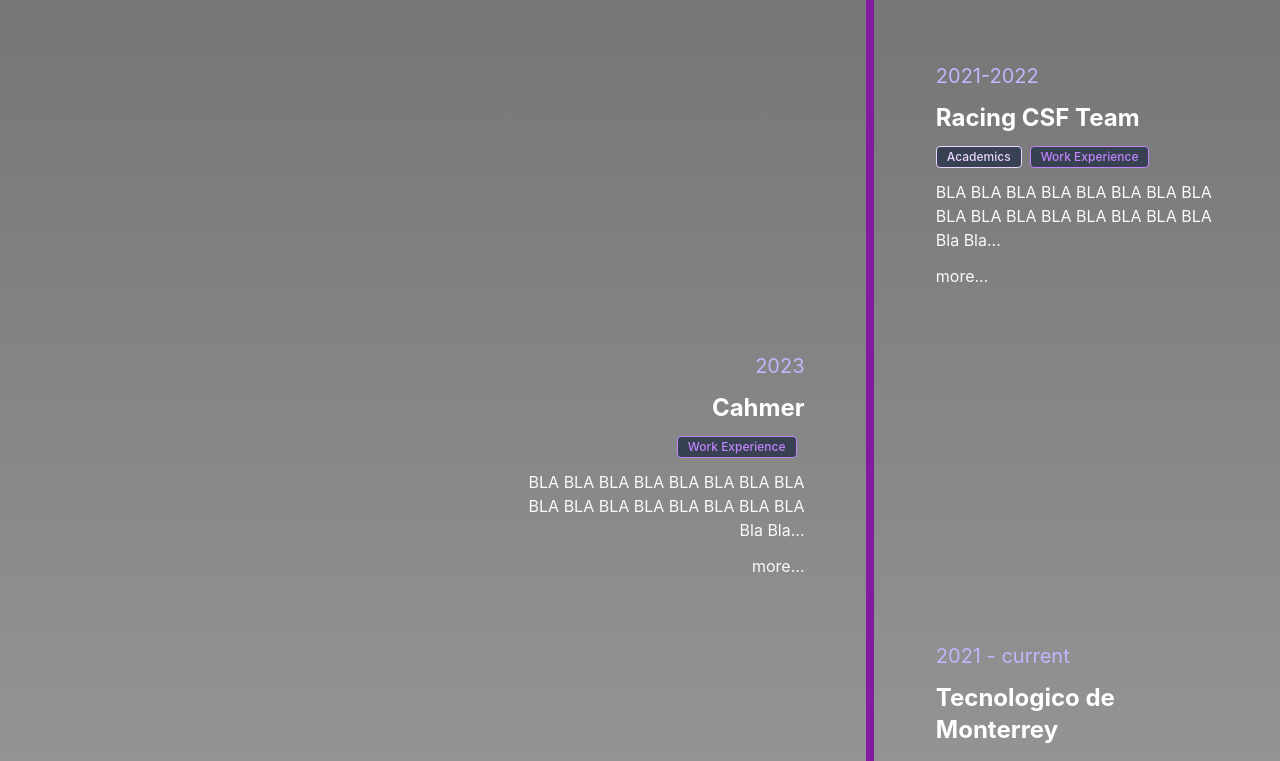
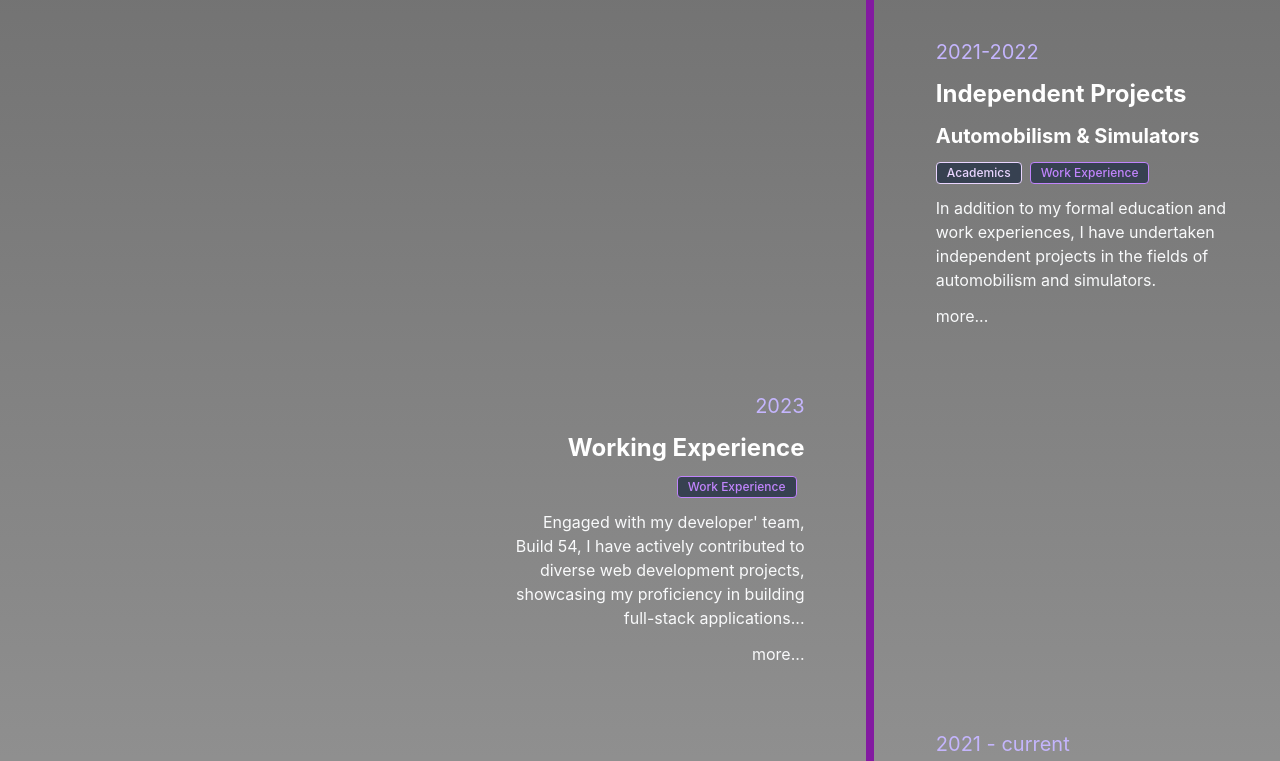
Before and after one commit to Gabordlr/MyPortafolio, a React (Create React App) app: page / in a window 1280 px wide. Shown: the part 4080-4841 px from the top of the page. Built offline with nearby package versions, Linux system fonts and the light colour scheme.

Commit message:
More Info Updates

```diff
--- a/src/components/timeLineCard.js
+++ b/src/components/timeLineCard.js
@@ -65,7 +65,7 @@ export default function TimeLineCard({ id, onClose }) {
             key={title}
             title={title}
             activeTab={activeTab}
-            className= "text-sm md:text-base text-gray-50 mb-4">
+            className= "text-sm md:text-base text-gray-50">
               {activeTab === title && description}
             </TabPanel>
           ))}
--- a/src/media/timeLinaData.js
+++ b/src/media/timeLinaData.js
@@ -6,7 +6,7 @@ export const timeLineData = [
         date: '2018 - 2021',
         tags: ['education', 'work'],
         side : 'left',
-        shortDescription: 'I pursued my high school education at Tecnologico de Monterrey, where I had the privilege of completing both the IB Diploma and the Diploma Bilingue programs....',
+        shortDescription: 'I pursued my high school education at Tecnologico de Monterrey, where I had the privilege of completing both the IB Diploma and getting a .',
         description: 'I pursued my high school education at Tecnologico de Monterrey, where I had the privilege of completing both the IB Diploma and the Diploma Bilingue programs. These rigorous academic paths provided me with a well-rounded education encompassing various subjects and a strong emphasis on bilingualism. I also received the distinguished \"Recognition for Academic Excellence\" for my outstanding performance and dedication to my studies',
         activities:
                 [
@@ -51,83 +51,75 @@ export const timeLineData = [
     },
     {
         key: 3,
-        title: 'Racing CSF Team',
-        subtitle: '',
+        title: 'Independent Projects',
+        subtitle: 'Automobilism & Simulators',
         date: '2021-2022',
         tags: ['education', 'work'],
         side: 'left',
-        shortDescription: ' BLA BLA BLA BLA BLA BLA BLA BLA BLA BLA BLA BLA BLA BLA BLA BLA Bla Bla...',
-        description: 'BLA BLA BLA BLA BLA BLA BLA BLA BLA BLA BLA BLA BLA BLA BLA BLA Bla Bla Bla Bla Bla Bla Bla Bla Bla Bla Bla Bla Bla Bla Bla Bla',
-        activities:
-            [
+        shortDescription: 'In addition to my formal education and work experiences, I have undertaken independent projects in the fields of automobilism and simulators.',
+        description: 'During the period of 2021-2022, I embarked on independent projects focused on automobilism and simulators, which allowed me to explore my passions beyond my formal education and work experiences. Through these projects, I delved into various aspects related to automotive engineering and virtual simulations, honing my skills and expanding my knowledge in these areas.',
+        activities: [
             {
-                    title: 'Tecnologico de Monterrey Youth Soccer Team',
+                title: 'Engineering Expo Presentation',
                 subtitle: '',
                 date: '2018 - 2021',
-                    description: ''
+                description: 'As part of the Engineering Expo at Tecnologico de Monterrey, I had the privilege of being invited to present my virtual simulation of magnetic fields developed in MatLab. This opportunity allowed me to showcase my expertise and passion for the field, and it was a rewarding experience to share my work with the university community.'
             },
             {
-                    title: 'Racing CSF Team',
+                title: 'Electric Car Racing Team',
                 subtitle: '',
                 date: '2021-2022',
-                    description: ''
+                description: 'As a member of a dedicated racing team, I was responsible for the software and electric components of a fully electric car. This hands-on experience provided me with valuable insights into the intricate workings of electric vehicles and allowed me to contribute my technical skills to the team\'s success in producing and racing the car.'
             }
         ]
     },
     {
         key: 4,
-        title: 'Cahmer',
+        title: 'Working Experience',
         subtitle: '',
         date: '2023',
         tags: ['work'],
         side: 'right',
-        shortDescription: 'BLA BLA BLA BLA BLA BLA BLA BLA BLA BLA BLA BLA BLA BLA BLA BLA Bla Bla...',
-        description: 'BLA BLA BLA BLA BLA BLA BLA BLA BLA BLA BLA BLA BLA BLA BLA BLA Bla Bla Bla Bla Bla Bla Bla Bla Bla Bla Bla Bla Bla Bla Bla Bla',
-        activities:
-            [
+        shortDescription: 'Engaged with my developer\' team, Build 54, I have actively contributed to diverse web development projects, showcasing my proficiency in building full-stack applications...',
+        description:'With my team I\'ve been able to fing extraordinary opportunities to showcase my expertise in web development and harness state-of-the-art technologies to create sophisticated full-stack applications. As a member of Build 54, I have had the privilege of utilizing industry-leading tools and frameworks like React, AWS, S3, Amplify, and other cutting-edge technologies. Furthermore, our reputation for excellence has led to new collaborations with forward-thinking startups seeking technology solutions.',
+        activities: [
             {
-                    title: 'Tecnologico de Monterrey Youth Soccer Team',
+                title: 'Frontend Development',
                 subtitle: '',
                 date: '2018 - 2021',
-                    description: ''
+                description: 'Collaborating as a Frontend Developer, I undertook the development of a captivating web page for a client. This undertaking involved the digital transformation of business processes, elegantly executed using technologies such as React, AWS, and other pertinent resources.'
             },
             {
-                    title: 'Racing CSF Team',
+                title: 'Camher',
                 subtitle: '',
                 date: '2021-2022',
-                    description: ''
+                description: 'Within the remarkable Camher project, I had the privilege of being entrusted to architect a robust full-stack application that revolutionized the management of a prominent delivery company\'s fleet. As a highly skilled Fullstack Developer, my focal responsibility encompassed the intricate backend construction, showcasing my proficiency in frameworks such as React, AWS, S3, Amplify, and other cutting-edge technologies.'
             }
         ]
     },
     {
+
                 key: 5,
-        title: 'Tecnologico de Monterrey',
-        subtitle: 'Software Engineering',
+                title: 'Software Engineering',
+                subtitle: 'Tecnologico de Monterrey',
                 date: '2021 - current',
                 tags: ['education'],
                 side: 'left',
-        shortDescription: 'BLA BLA BLA BLA BLA BLA BLA BLA BLA BLA BLA BLA BLA BLA BLA BLA Bla Bla...',
-        description: 'BLA BLA BLA BLA BLA BLA BLA BLA BLA BLA BLA BLA BLA BLA BLA BLA Bla Bla Bla Bla Bla Bla Bla Bla Bla Bla Bla Bla Bla Bla Bla Bla',
-        activities:
-                [
+                shortDescription: 'I am currently pursuing a Bachelor\'s degree in Software Engineering at Tecnologico de Monterrey. During my studies, I have gained hands-on experience by working on various projects that have helped me develop my skills and knowledge in the field.',
+                description: 'In my Software Engineering program at Tecnologico de Monterrey, I have been exposed to a comprehensive curriculum that covers various aspects of software development. Through coursework and practical projects, I have learned about programming languages, software design principles, algorithms, and more. This program has provided me with a solid foundation to pursue a career in software engineering.',
+                activities: [
                     {
-                        title: 'Tecnologico de Monterrey Youth Soccer Team',
+                        title: 'Academic Scholarship',
                         subtitle: '',
-                        date: '2018 - 2021',
-                        description: 'Hola mami'
+                        date: '2021',
+                        description: 'In 2021, I was awarded an academic scholarship for my outstanding performance at Tecnologico de Monterrey. This scholarship recognizes my dedication and commitment to academic excellence, as well as constant co curricular participation.'
                     },
                     {
-                        title: 'Racing CSF Team',
+                        title: 'Online Video Game',
                         subtitle: '',
                         date: '2021-2022',
-                        description: 'Como tu te llamas'
-                    },
-                    {
-                        title: 'Tecnologico de ',
-                        subtitle: '',
-                        date: '2018 - 2021',
-                        description: 'HELLOOOOOOOOOOO'
-                    },
+                        description: 'During the academic year 2021-2022, I actively participated in the development of an online video game as part of a team project. This experience allowed me to apply my software engineering skills in a collaborative setting and gain practical insights into game development. We built the game using Unity, a popular game engine, and C#, a programming language, while hosting an SQL database and a static webasite in Vercel. '
+                    }
                 ]
             }
-]
+        ];
```
Lines whose indentation alone changed are shown as unchanged.
